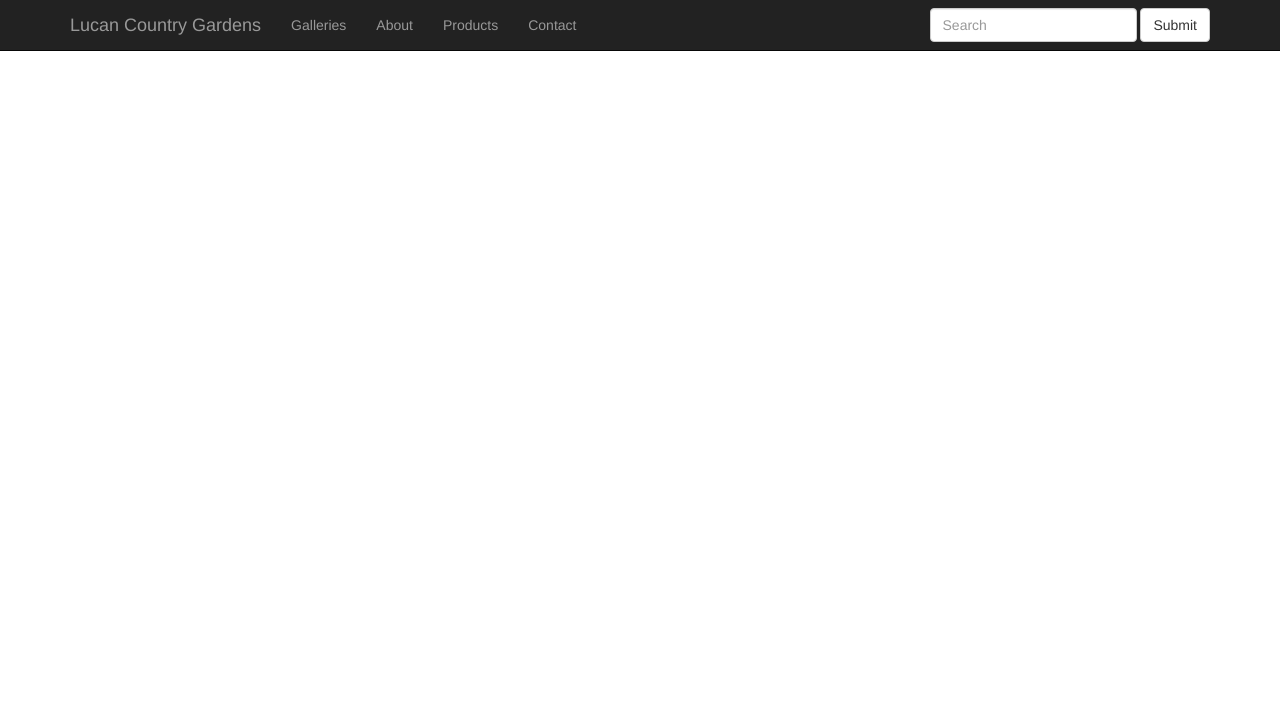
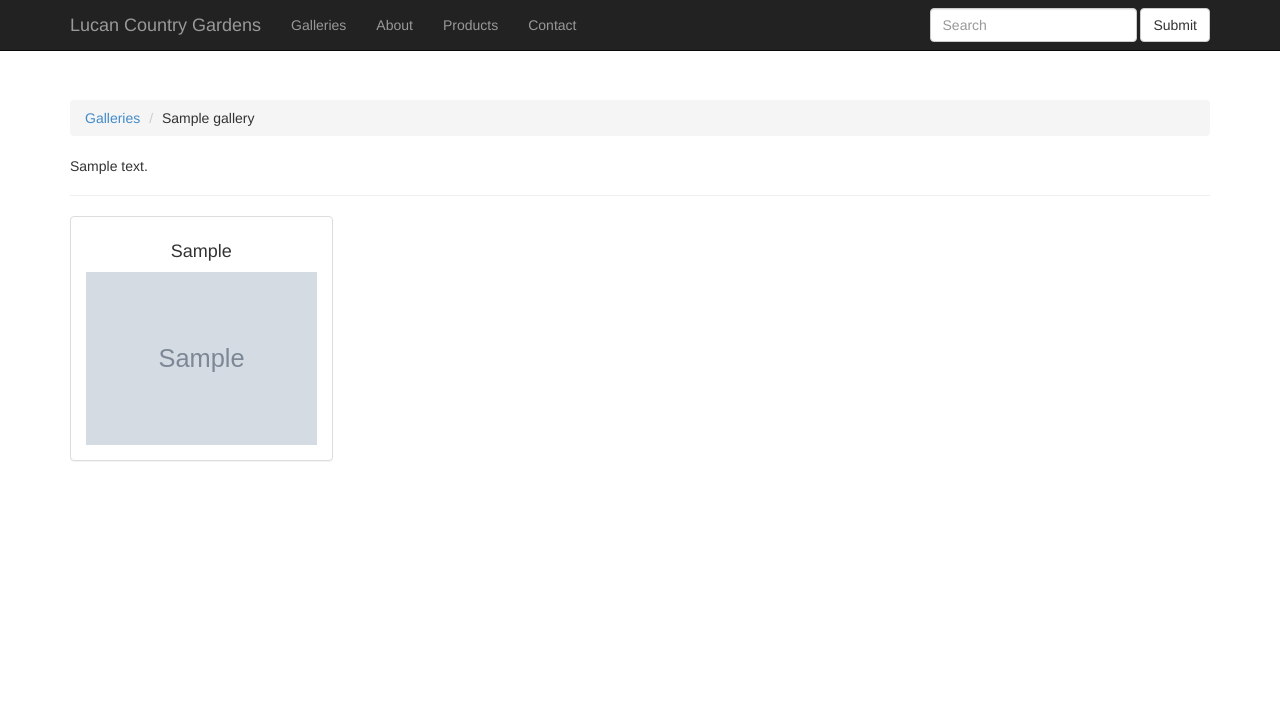
Before and after one commit to vandorjw/lucancountrygardens, a Django app: a page that uses lucancountrygardens/templates/gallery/gallery_detail.html in a window 1280 px wide. Shown: the top 721 px of the page. Run offline with Django 3.2, Linux system fonts and the light colour scheme; tables that the repository leaves empty hold one stand-in row (values such as "Sample post"); grey boxes marked "Sample" are stand-in pictures; some libraries are stand-ins or nearby versions.

Commit message:
Fixing Templates

```diff
--- a/lucancountrygardens/templates/about/about_detail.html
+++ b/lucancountrygardens/templates/about/about_detail.html
@@ -10,8 +10,12 @@
 
 
 {% block content %}
+<div class="container">
+<div class="page-header">
+</div>
+
 <div class="row">
-  <div class="container">
+
     <div class="col-md-12">
 
       <h3>{{about.name}}</h3>
--- a/lucancountrygardens/templates/gallery/gallery_detail.html
+++ b/lucancountrygardens/templates/gallery/gallery_detail.html
@@ -1,47 +1,44 @@
 {% extends "base.html" %}
+{% load product_tags %}
 
-{% block title %}{{ about }}{% endblock %}
-{% block meta_description %}{{ about.meta_description }}{% endblock %}
-{% block meta_keywords %}{{ about.meta_description }}{% endblock %}
+{% block title %}{{ gallery }}{% endblock %}
+{% block meta_description %}{{ gallery.meta_description }}{% endblock %}
+{% block meta_keywords %}{{ gallery.meta_description }}{% endblock %}
 
 {% block extra_head %}
   <meta name="robots" content="index,follow">
 {% endblock %}
 
+{% block content %}
+<div class="container">
 
-{% block content %}
-<div class="row">
-  <div class="container">
-    <div class="col-md-12">
+<div class="page-header">
 
-      <h3>{{about.name}}</h3>
+<ol class="breadcrumb">
+  <li><a href="{% url 'gallery:gallery_list' %}">Galleries</a></li>
+  <li>{{ gallery }}</li>
+</ol>
+
+<p>{{gallery.description|safe}}</p>
+</div>
 
 
-
+{% if gallery.galleryimage_set.all %}
+  {% for row in gallery.galleryimage_set.all|partition_horizontal:"4" %}
+    <div class="row">
+      {% for item in row %}
+        <div class="col-md-3">
+           <div class="panel panel-default">
+              <div class="panel-body">
+                <h4 class="text-center">{{item}}</h4>
+                  <img class="img-responsive" src="/media/{{ item.image }}" title="{{ item }}" alt="{{ item }}" />
+              </div>
+          </div>
+        </div>
+     {% endfor %}
     </div>
-
-  </div>
+    {% endfor %}
+{% endif %}
 </div>
 
-{% for section in sections %}
-<div class="row">
-    <div class="col-md-12">
-      <h4>{{section.section_header}}</h4>
-    </div>
-</div>
-
-<div class="row">
-
-    <div class="col-md-8 {% cycle 'pull-right' 'pull-left' %}">
-      <p>{{section.article_section}}</p>
-    </div>
-
-    <div class="col-md-4 {% cycle 'pull-left' 'pull-right' %}">
-      {{ section.image }}
-    </div>
-
-</div>
-
-{% endfor %}
-
 {% endblock %}
--- a/lucancountrygardens/templates/home_page.html
+++ b/lucancountrygardens/templates/home_page.html
@@ -56,7 +56,7 @@
     {% for row in root_categories|partition_horizontal:"4" %}
       <div class="row">
         {% for item in row %}
-          <div class="col-md-3">
+          <div class="col-md-3 col-sm-3">
 
            <div class="panel panel-default">
             <a href="{{ item.get_absolute_url }}" title="{{ item.name }}" target="_self">
```
Also changed, not shown: lucancountrygardens/templates/gallery/gallery_list.html (+12 -2 lines).
